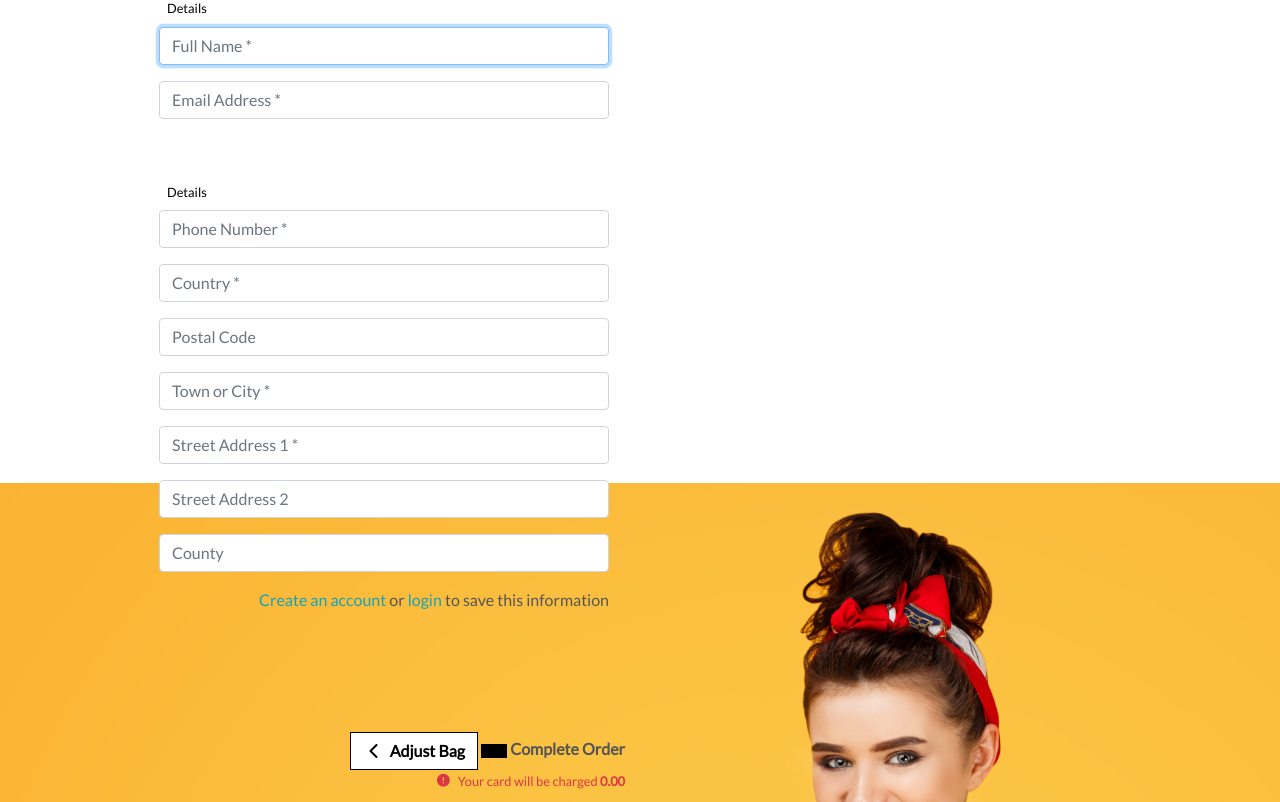
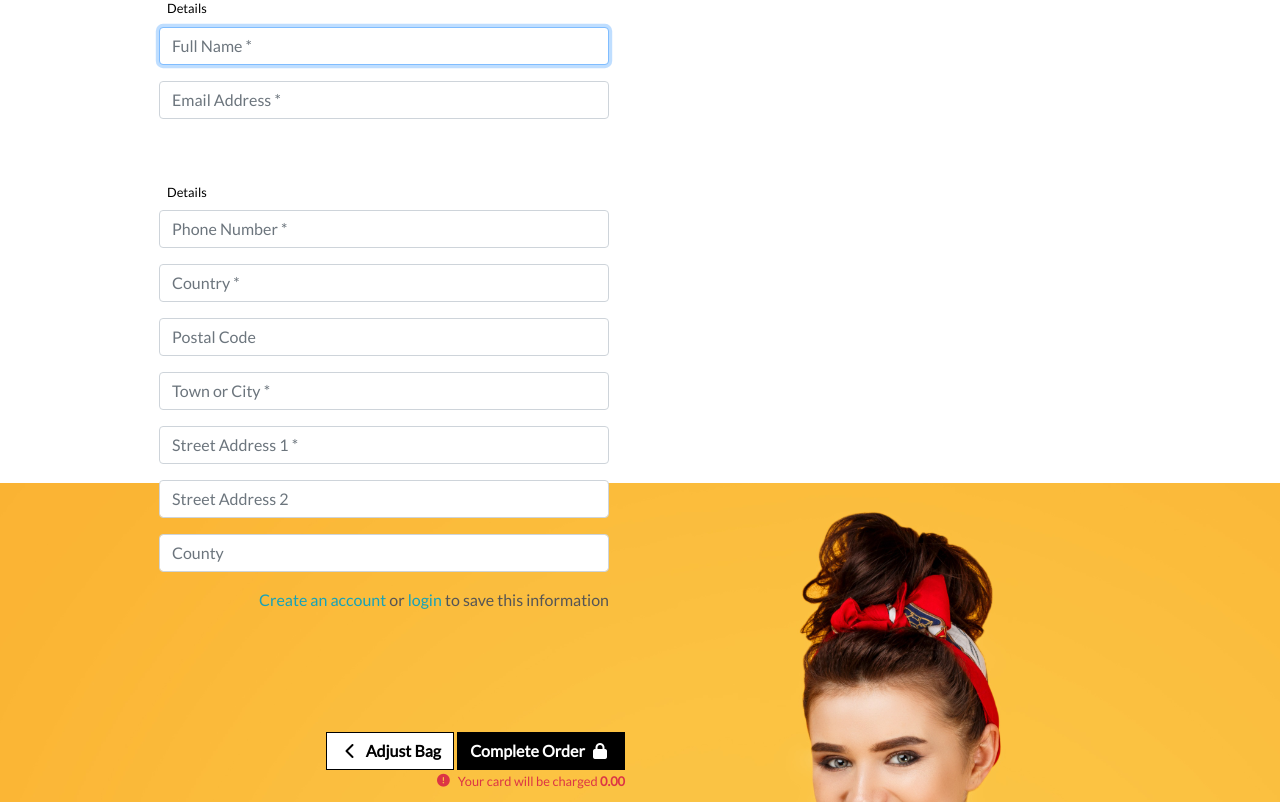
Before and after one commit to johnvenkiah/boutique-ado, a Django app: template checkout/templates/checkout/checkout.html in a window 1280 px wide. Shown: the part 317-1119 px from the top of the page. Run offline with Django 3.2, Linux system fonts and the light colour scheme; the template is opened without the code that fills it: values that come from a table or form of the project are taken from there, others are empty; some libraries are stand-ins or nearby versions.

Commit message:
fix layout complete order button checkout

```diff
--- a/checkout/templates/checkout/checkout.html
+++ b/checkout/templates/checkout/checkout.html
@@ -105,8 +105,12 @@
                             </span>
                             <span class="font-weight-bold">Adjust Bag</span>
                         </a>
-                        <button id="submit-button" class="btn btn-black rounded-0"></button>
-                        <span class="font-weight-bold">Complete Order</span>
+                        <button id="submit-button" class="btn btn-black rounded-0">
+                            <span class="font-weight-bold">Complete Order</span>
+                            <span class="icon">
+								<i class="fas fa-lock"></i>
+							</span>
+                        </button>
                         <p class="small text-danger my-0">
                             <span class="icon">
                                 <i class="fas fa-exclamation-circle"></i>
```
